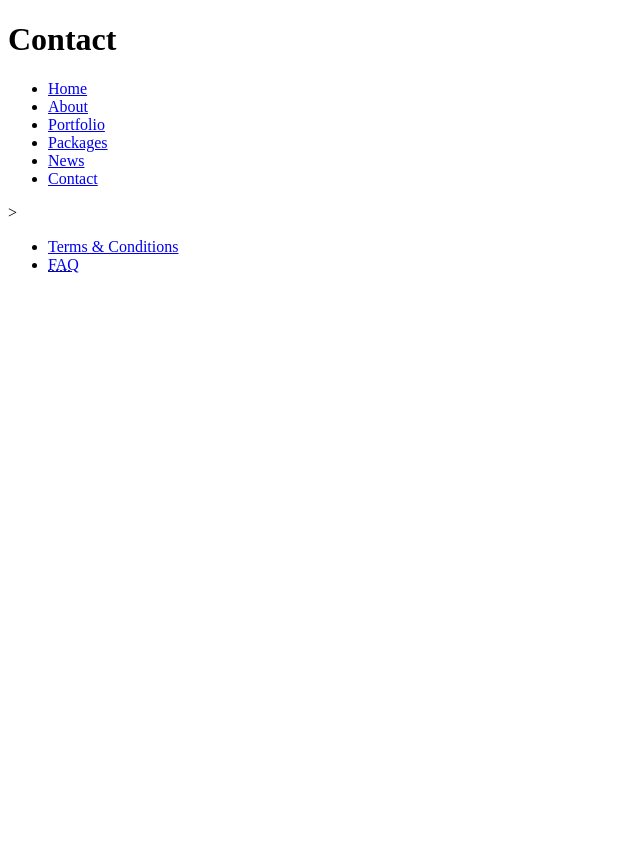
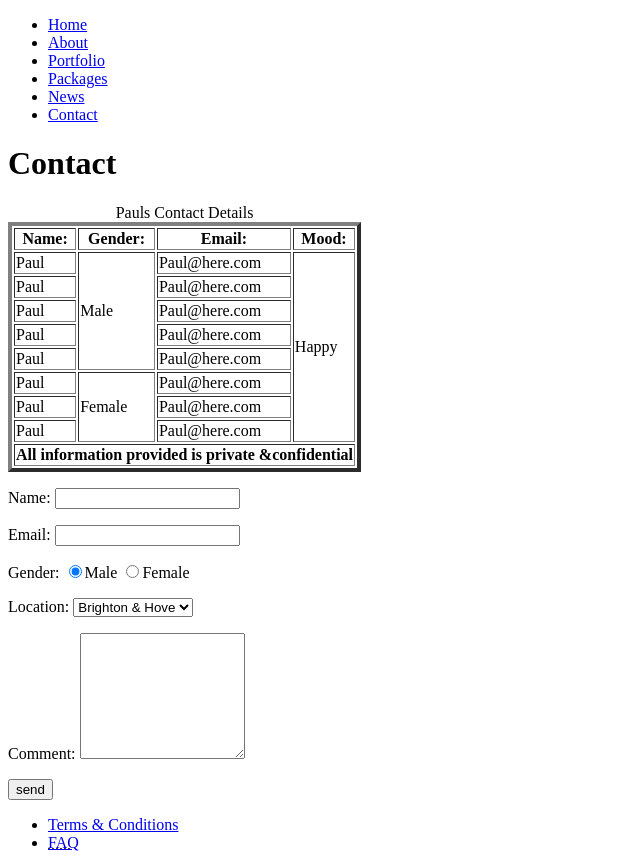
Before and after one commit to csalwin/classSite, a plain HTML site: page contact.html in a window 1280 px wide. Shown: the whole page, without its empty margins (0-640 px from the left). Before the commit the page ends 800 px from the top, so only its background shows below. Drawn offline with Linux system fonts and the light colour scheme.

Commit message:
added table and form function

```diff
--- a/contact.html
+++ b/contact.html
@@ -6,7 +6,7 @@
 </head>
 <body>
 <header>
-        <h1>Contact</h1>
+
         <nav>
             <ul>
                 <li><a href="index.html">Home</a></li>
@@ -17,8 +17,134 @@
                 <li><a href="contact.html">Contact</a></li>
             </ul>
         </nav>
-</header>>
+</header>
 <div id="content">
+    <h1>Contact</h1>
+    <article>
+        <table border="4">
+            <caption>Pauls Contact Details</caption>
+            <thead>
+                <tr>
+                    <th scope="col">Name:</th>
+                    <th scope="col">Gender:</th>
+                    <th scope="col">Email:</th>
+                    <th scope="col">Mood:</th>
+
+                </tr>
+            </thead>
+
+            <tfoot>
+            <tr>
+                <th colspan="4">All information provided is private &amp;confidential </th>
+            </tr>
+            </tfoot>
+
+            <tbody>
+                <tr>
+                    <td>Paul</td>
+                    <td rowspan="5">Male</td>
+                    <td>Paul@here.com</td>
+                    <td rowspan="8">Happy</td>
+                </tr>
+
+                <tr>
+                    <td>Paul</td>
+
+                    <td>Paul@here.com</td>
+
+                </tr>
+
+                <tr>
+                    <td>Paul</td>
+
+                    <td>Paul@here.com</td>
+
+                </tr>
+
+                <tr>
+                    <td>Paul</td>
+
+                    <td>Paul@here.com</td>
+
+                </tr>
+
+                <tr>
+                    <td>Paul</td>
+
+                    <td>Paul@here.com</td>
+
+                </tr>
+
+                <tr>
+                    <td>Paul</td>
+                    <td rowspan="3">Female</td>
+                    <td>Paul@here.com</td>
+
+                </tr>
+                <tr>
+                    <td>Paul</td>
+
+                    <td>Paul@here.com</td>
+
+                </tr>
+                <tr>
+                    <td>Paul</td>
+
+                    <td>Paul@here.com</td>
+
+                </tr>
+            </tbody>
+
+
+        </table>
+
+
+
+
+        <form method="get" action="http://webdesignstudents.co.uk/students/response.php">
+            <p>
+                <label for="contactname">Name:</label>
+                <input type="text" name="contactname" id="contactname"/>
+            </p>
+            <p>
+                <label for="contactemail">Email:</label>
+                <input type="text" name="contactemail" id="contactemail"/>
+            </p>
+            <p>
+            <label>
+                Gender:
+                    <input type="radio" name="gender" value="male" checked/>Male
+                    <input type="radio" name="gender" value="female"/>Female
+            </label>
+            </p>
+
+            <p>
+
+            <label for="location">Location:</label>
+
+                <select name="location" id="location">
+                    <option value="Brighton" selected>Brighton &amp; Hove</option>
+                    <option value="Worthing">Worthing</option>
+                    <option value="Dorking">Dorking</option>
+                </select>
+            </p>
+
+            <p>
+
+                <label for="comment">Comment:</label>
+                <textarea name="comment" id="comment" cols="18" rows="8"></textarea>
+            </p>
+            <p>
+                <input type="submit" name="submit" value="send"/>
+            </p>
+
+        </form>
+
+
+
+    </article>
+
+
 
 </div>
 
```
